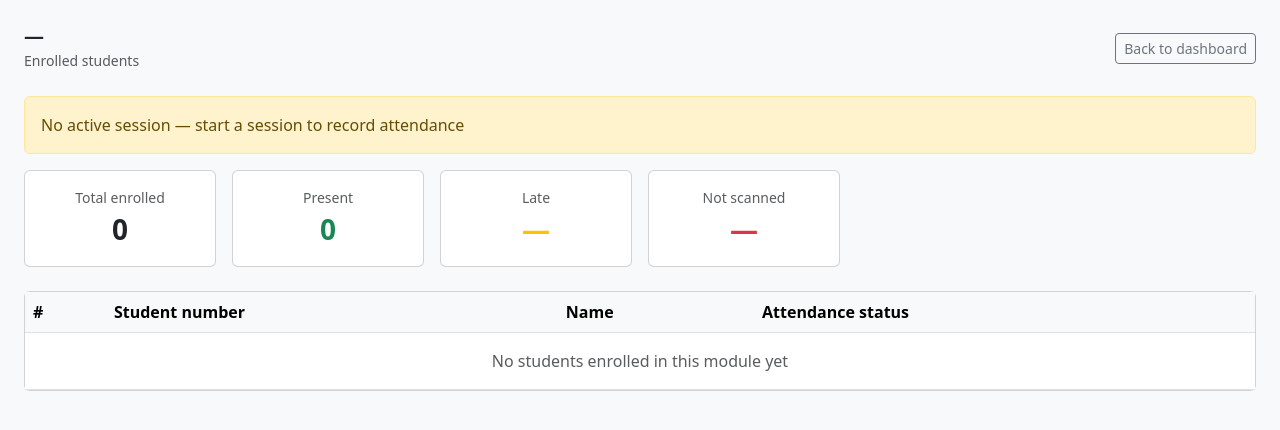
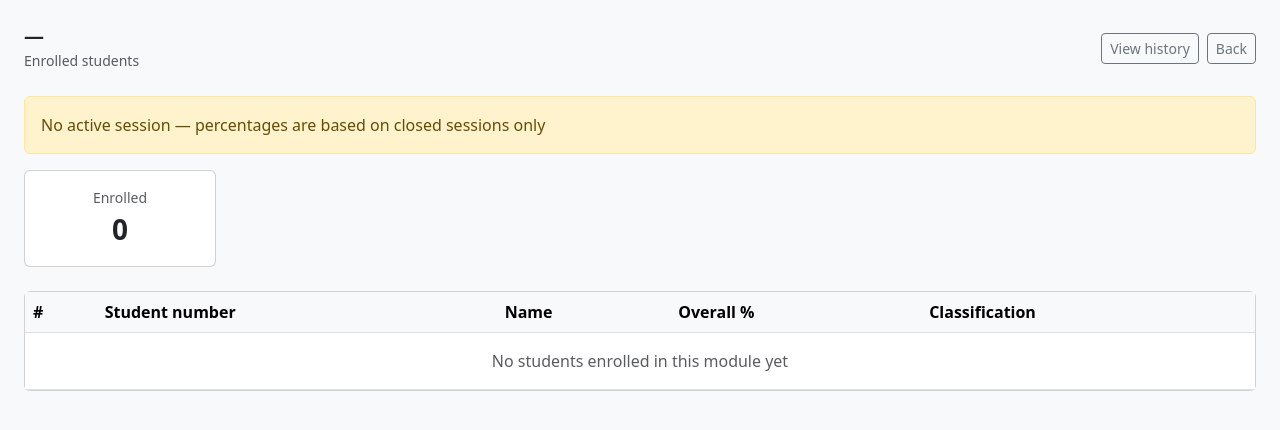
Before and after one commit to alialsaygh/attendance-system, a Django app: template web/core/templates/core/tutor_module_students.html in a window 1280 px wide. Shown: the part 56-486 px from the top of the page. Run offline with Django 4.2, Linux system fonts and the light colour scheme; the template is opened without the code that fills it: values that come from a table or form of the project are taken from there, others are empty.

Commit message:
Refactor student attendance display and live status updates in tutor module (Gurpreet)

```diff
--- a/web/core/templates/core/tutor_module_students.html
+++ b/web/core/templates/core/tutor_module_students.html
@@ -8,84 +8,128 @@
         </h5>
         <span class="text-muted small">Enrolled students</span>
     </div>
-<a href="{% url 'tutor_dashboard' %}" class="btn btn-outline-secondary btn-sm">
-    Back to dashboard
+    <div class="d-flex gap-2">
+        <a href="{% url 'tutor_attendance_history' module.module_id %}"
+            class="btn btn-outline-secondary btn-sm">
+            View history
         </a>
+        <a href="{% url 'tutor_dashboard' %}"
+            class="btn btn-outline-secondary btn-sm">
+            Back
+        </a>
+    </div>
 </div>
 
 {% if active_session.session_id %}
 <div class="alert alert-success mb-4">
-<strong>Session active</strong> — attendance updates every 3 seconds
+    <strong>Session active</strong>
+    &mdash; live status updates every 3 seconds
 </div>
 {% else %}
 <div class="alert alert-warning mb-3">
-No active session — start a session to record attendance
+    No active session — percentages are based on closed sessions only
 </div>
 {% endif %}
 
-<!-- Summary -->
+<!-- summary counts -->
 <div class="row g-3 mb-4">
     <div class="col-md-2">
         <div class="card text-center p-3">
-    <div class="text-muted small">Total enrolled</div>
+            <div class="text-muted small">Enrolled</div>
             <div class="fs-3 fw-semibold">{{ students|length }}</div>
         </div>
     </div>
+    {% if active_session.session_id %}
     <div class="col-md-2">
         <div class="card text-center p-3">
             <div class="text-muted small">Present</div>
-    <div class="fs-3 fw-semibold text-success" id="count-present">
-        {% for s in students %}{% if s.status == 'present' %}{% with count=forloop.counter %}{% endwith %}{% endif %}{% endfor %}
-        {{ students|length }}
-    </div>
+            <div class="fs-3 fw-semibold text-success"
+                id="count-present">0</div>
         </div>
     </div>
     <div class="col-md-2">
         <div class="card text-center p-3">
             <div class="text-muted small">Late</div>
-    <div class="fs-3 fw-semibold text-warning" id="count-late">—</div>
+            <div class="fs-3 fw-semibold text-warning"
+                id="count-late">0</div>
         </div>
     </div>
     <div class="col-md-2">
         <div class="card text-center p-3">
             <div class="text-muted small">Not scanned</div>
-    <div class="fs-3 fw-semibold text-danger" id="count-absent">—</div>
+            <div class="fs-3 fw-semibold text-secondary"
+                id="count-not-scanned">{{ students|length }}</div>
         </div>
     </div>
+    {% endif %}
 </div>
 
-<!-- Student list -->
+<!-- student table -->
 <div class="card">
-<table class="table table-hover mb-0" id="student-table">
+    <table class="table table-hover mb-0">
         <thead class="table-light">
             <tr>
                 <th>#</th>
                 <th>Student number</th>
                 <th>Name</th>
-        <th>Attendance status</th>
+                <th>Overall %</th>
+                <th>Classification</th>
+                {% if active_session.session_id %}
+                <th>This session</th>
+                {% endif %}
             </tr>
         </thead>
         <tbody id="student-body">
             {% for s in students %}
-    <tr>
+            <tr data-student-number="{{ s.student_number }}">
                 <td>{{ forloop.counter }}</td>
                 <td>{{ s.student_number }}</td>
                 <td>{{ s.name }}</td>
+
+                <!-- percentage -->
                 <td>
-        {% if s.status == 'present' %}
-            <span class="badge bg-success">Present</span>
-        {% elif s.status == 'late' %}
-            <span class="badge bg-warning text-dark">Late</span>
-        {% elif s.status == 'absent' %}
-            <span class="badge bg-danger">Absent</span>
+                {% if s.percentage is not None %}
+                    <span class="fw-semibold">{{ s.percentage }}%</span>
                 {% else %}
-            <span class="badge bg-secondary">Not scanned yet</span>
+                    <span class="text-muted small">N/A</span>
                 {% endif %}
                 </td>
+
+                <!-- classification badge -->
+                <td>
+                    {% if s.classification == 'On Time' %}
+                        <span class="badge bg-success">On Time</span>
+                    {% elif s.classification == 'Frequently Late' %}
+                        <span class="badge bg-warning text-dark">Frequently Late</span>
+                    {% elif s.classification == 'Irregular' %}
+                        <span class="badge text-white"
+                            style="background:#E8593C;">Irregular</span>
+                    {% elif s.classification == 'At Risk' %}
+                        <span class="badge bg-danger">At Risk</span>
+                    {% else %}
+                        <span class="badge bg-secondary">
+                            {{ s.classification }}
+                        </span>
+                    {% endif %}
+                </td>
+
+                <!-- live session status -->
+                {% if active_session.session_id %}
+                <td class="live-status-cell">
+                    {% if s.live_status == 'present' %}
+                        <span class="badge bg-success">Present</span>
+                    {% elif s.live_status == 'late' %}
+                        <span class="badge bg-warning text-dark">Late</span>
+                    {% else %}
+                        <span class="badge bg-secondary">Not scanned</span>
+                    {% endif %}
+                </td>
+                {% endif %}
+
             </tr>
             {% empty %}
             <tr>
-        <td colspan="4" class="text-center text-muted py-3">
+                <td colspan="6" class="text-center text-muted py-3">
                     No students enrolled in this module yet
                 </td>
             </tr>
@@ -94,50 +138,58 @@ No active session — start a session to record attendance
     </table>
 </div>
 
-<!-- Auto refresh every 3 seconds if session is active -->
+<!-- auto refresh live status if session is active -->
 {% if active_session.session_id %}
 <script>
-function refreshStudents() {
+function refreshLiveStatus() {
     fetch('/tutor/attendance/live-data/')
-    .then(r => r.json())
+        .then(r => {
+            if (r.status === 401) { window.location.href = '/login/'; return null; }
+            if (r.status === 403) return null;
+            return r.json();
+        })
         .then(data => {
+            if (!data) return;
+
             const present = data.present || [];
             const late    = data.late    || [];
             const total   = {{ students|length }};
             const scanned = present.length + late.length;
 
-    document.getElementById('count-present').textContent = present.length;
-    document.getElementById('count-late').textContent    = late.length;
-    document.getElementById('count-absent').textContent  = total - scanned;
+            // update counters
+            const cp = document.getElementById('count-present');
+            const cl = document.getElementById('count-late');
+            const cn = document.getElementById('count-not-scanned');
+            if (cp) cp.textContent = present.length;
+            if (cl) cl.textContent = late.length;
+            if (cn) cn.textContent = total - scanned;
 
-      // Build a map of student_number to status
+            // build status map by student number
             const statusMap = {};
             present.forEach(p => statusMap[p.student_number] = 'present');
             late.forEach(p => statusMap[p.student_number] = 'late');
 
-      // Update each row
-    const rows = document.querySelectorAll('#student-body tr');
-    rows.forEach(row => {
-        const numCell  = row.cells[1];
-        const statCell = row.cells[3];
-        if (!numCell || !statCell) return;
+            // update each row live status cell
+            document.querySelectorAll('#student-body tr').forEach(row => {
+                const num  = row.dataset.studentNumber;
+                const cell = row.querySelector('.live-status-cell');
+                if (!num || !cell) return;
 
-        const num    = numCell.textContent.trim();
                 const status = statusMap[num] || 'not_scanned';
-
                 if (status === 'present') {
-        statCell.innerHTML = '<span class="badge bg-success">Present</span>';
+                    cell.innerHTML = '<span class="badge bg-success">Present</span>';
                 } else if (status === 'late') {
-        statCell.innerHTML = '<span class="badge bg-warning text-dark">Late</span>';
+                    cell.innerHTML = '<span class="badge bg-warning text-dark">Late</span>';
                 } else {
-        statCell.innerHTML = '<span class="badge bg-secondary">Not scanned yet</span>';
+                    cell.innerHTML = '<span class="badge bg-secondary">Not scanned</span>';
                 }
             });
         })
     .catch(() => {});
 }
-setInterval(refreshStudents, 3000);
-refreshStudents();
+
+setInterval(refreshLiveStatus, 3000);
+refreshLiveStatus();
 </script>
 {% endif %}
 
```
Lines whose indentation alone changed are shown as unchanged.
